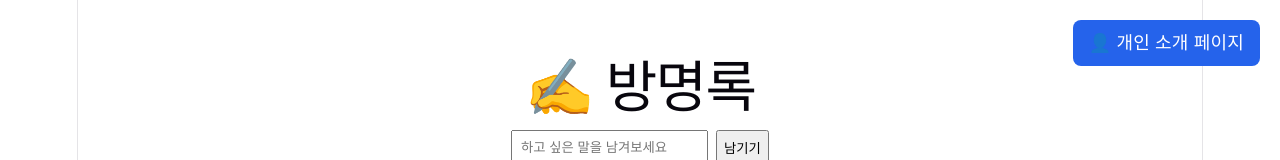
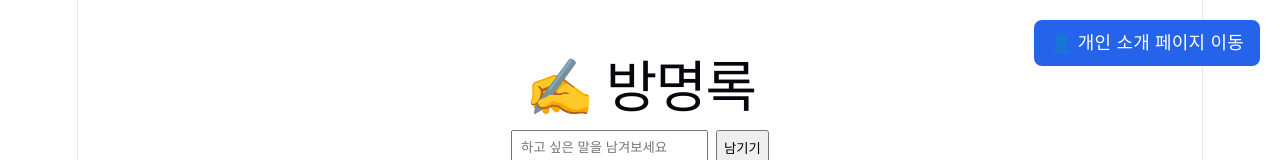
Before and after one commit to daerogu/memo-frontend, a React (Vite) app: page / in a window 1280 px wide. Shown: the top 160 px of the page. Built offline with nearby package versions, Linux system fonts and the light colour scheme; no server answers.

Commit message:
개인소개페이지 이동버튼 update

```diff
--- a/src/App.jsx
+++ b/src/App.jsx
@@ -107,7 +107,7 @@ export default function App() {
           cursor: "pointer",
         }}
       >
-        👤 개인 소개 페이지
+        👤 개인 소개 페이지 이동
       </a>
     </div>
   );
```
